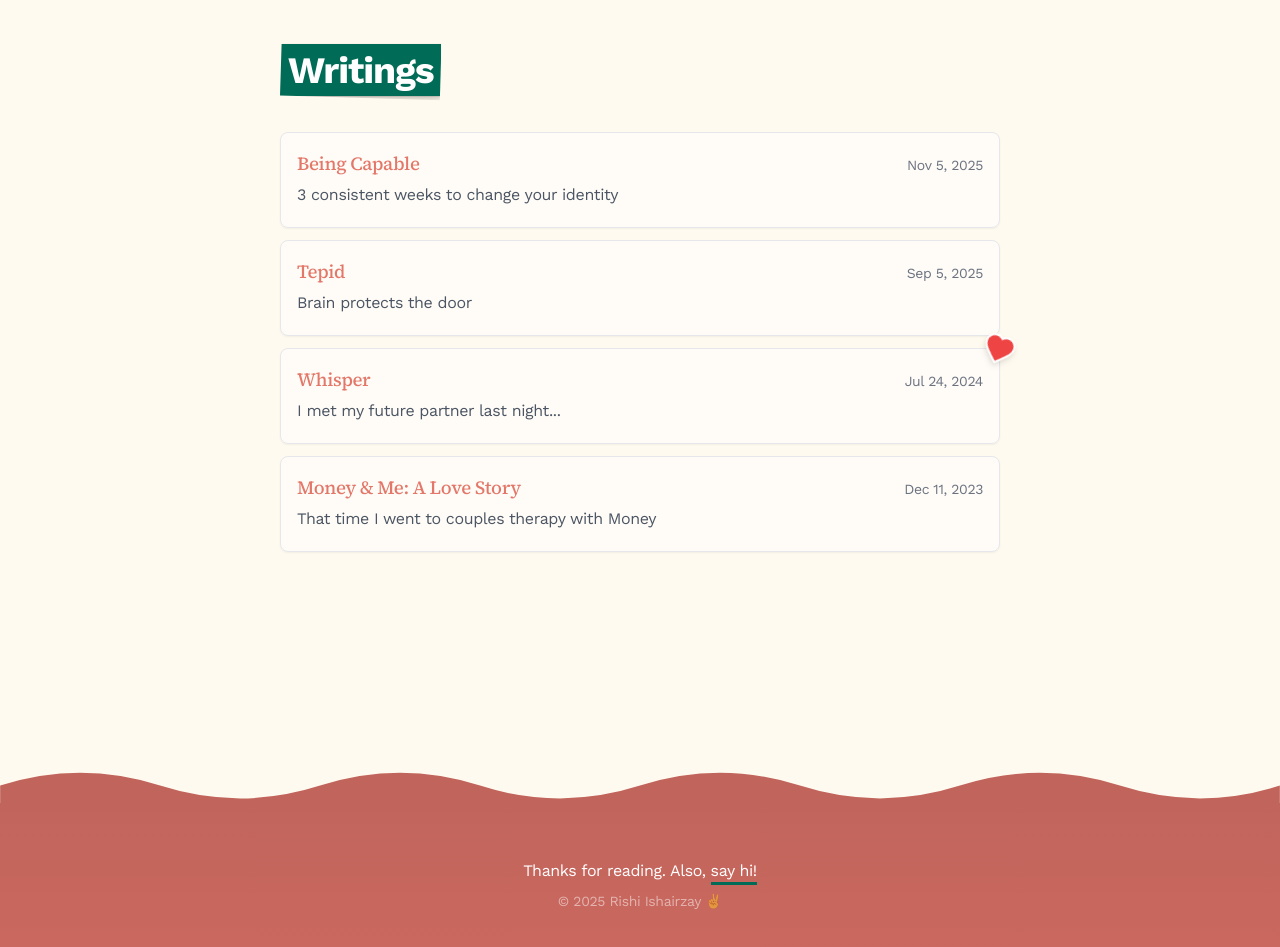
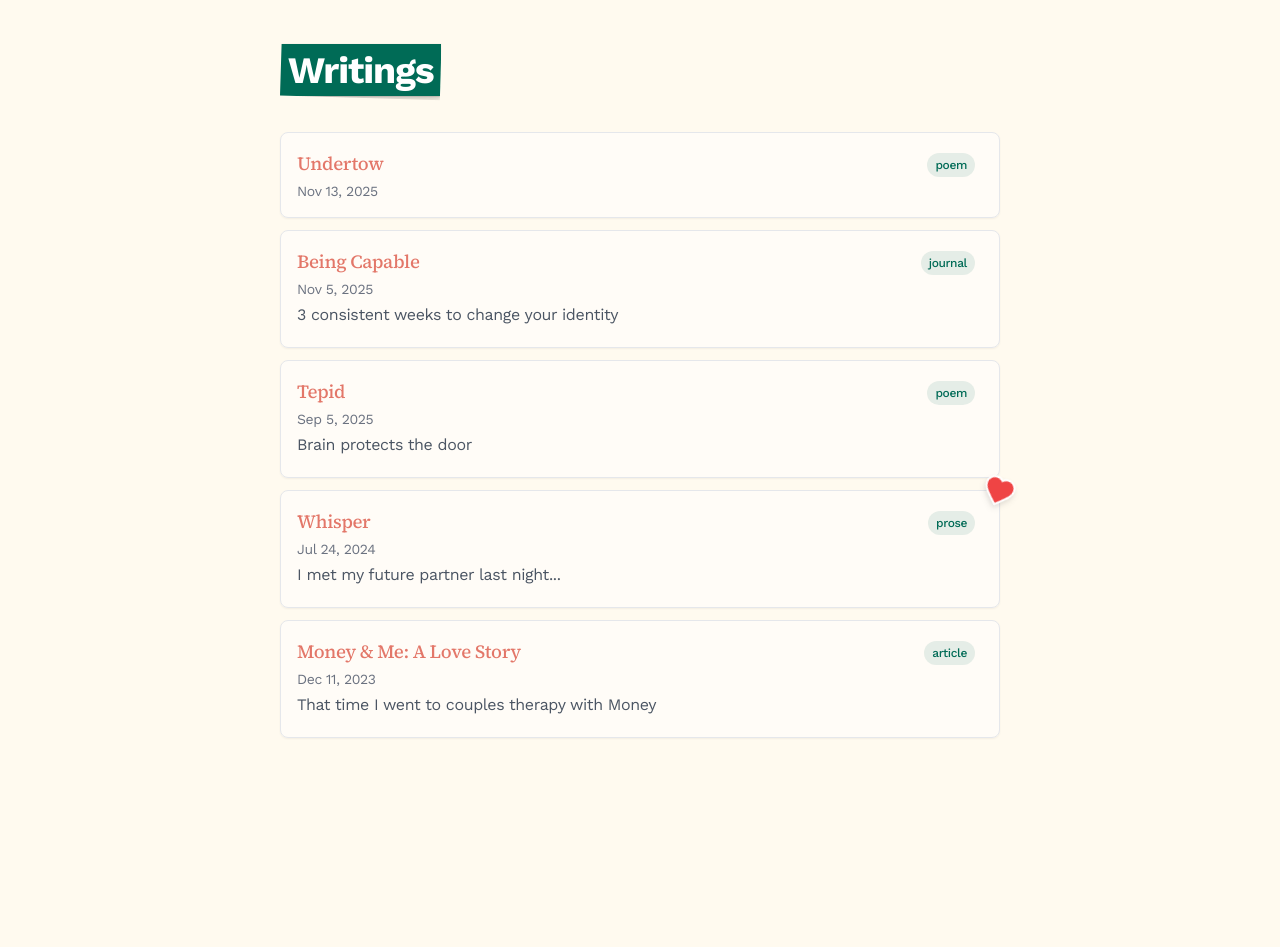
Before and after one commit to rishair/ris.hair, a SvelteKit app: page / in a window 1280 px wide. Shown: the part 2900-3847 px from the top of the page. Built offline with nearby package versions, Linux system fonts and the light colour scheme.

Commit message:
Added undertow

```diff
--- a/src/posts/money.yaml
+++ b/src/posts/money.yaml
@@ -4,6 +4,7 @@ date: '2023-12-11'
 slug: money
 image: /images/posts/money.png
 tags:
+  - article
   - money
 published: true
 body: |
--- /dev/null
+++ b/src/posts/undertow.yaml
@@ -0,0 +1,29 @@
+title: 'Undertow'
+# description: 'How to officiate a wedding, the hard way.'
+date: '2025-11-13'
+slug: undertow
+# image: /images/posts/whisper.png
+tags:
+  - poem
+published: true
+body: |
+  The waves hit the land
+  Shore after shore
+  Crashing, crawling -
+  craving, commisserating
+
+  Frothing bubbles bobbing for help
+  Time passes with each grain
+  Rolling, tumbling -
+  heaving, wheezing
+
+  When does the breath
+  Have a chance to sigh
+
+  Lips wet with hunger
+  Tongue seeking its cherry
+  Thirst met but never quenched
+  The air trembles for an answer
+
+  Perhaps it's calmer where it all settles
+  On the ocean floor
--- a/src/posts/whisper.yaml
+++ b/src/posts/whisper.yaml
@@ -4,6 +4,7 @@ date: '2024-07-24'
 slug: whisper
 image: /images/posts/whisper.png
 tags:
+  - prose
   - dating
   - favorite
 published: true
--- a/src/routes/+page.svelte
+++ b/src/routes/+page.svelte
@@ -9,6 +9,11 @@
 
 	function withoutFavorite(tags: string[] = []) {
 		return tags.filter((t) => t !== 'favorite');
+	}
+
+	function firstTag(tags: string[] = []) {
+		const filtered = withoutFavorite(tags);
+		return filtered[0] ?? tags[0];
 	}
 
 	export let data;
@@ -264,14 +269,23 @@
 									borderWidth={3}
 								/>
 							{/if}
-							<div class="flex justify-between items-baseline">
-								<h3 class="text-xlg font-medium">{post.title}</h3>
-								<span class="text-sm text-gray-500">{formatDate(post.date)}</span>
+								<div class="flex justify-between items-start gap-4">
+									<div>
+										<h3 class="text-xlg font-medium">{post.title}</h3>
+										<span class="text-sm text-gray-500 block mt-0.5">{formatDate(post.date)}</span>
+									</div>
+									{#if firstTag(post.tags)}
+										<div class="flex-shrink-0">
+											<TagPill tag={firstTag(post.tags)} variant="green" />
+										</div>
+									{/if}
+								</div>
+								{#if post.description}
+									<p class="text-gray-600 text-base mt-1 mb-1">{post.description}</p>
+								{/if}
 							</div>
-							<p class="text-gray-600 text-base mt-1 mb-1">{post.description}</p>
-						</div>
-					</a>
-				</li>
+						</a>
+					</li>
 			{/each}
 		</ul>
 	</div>
```
